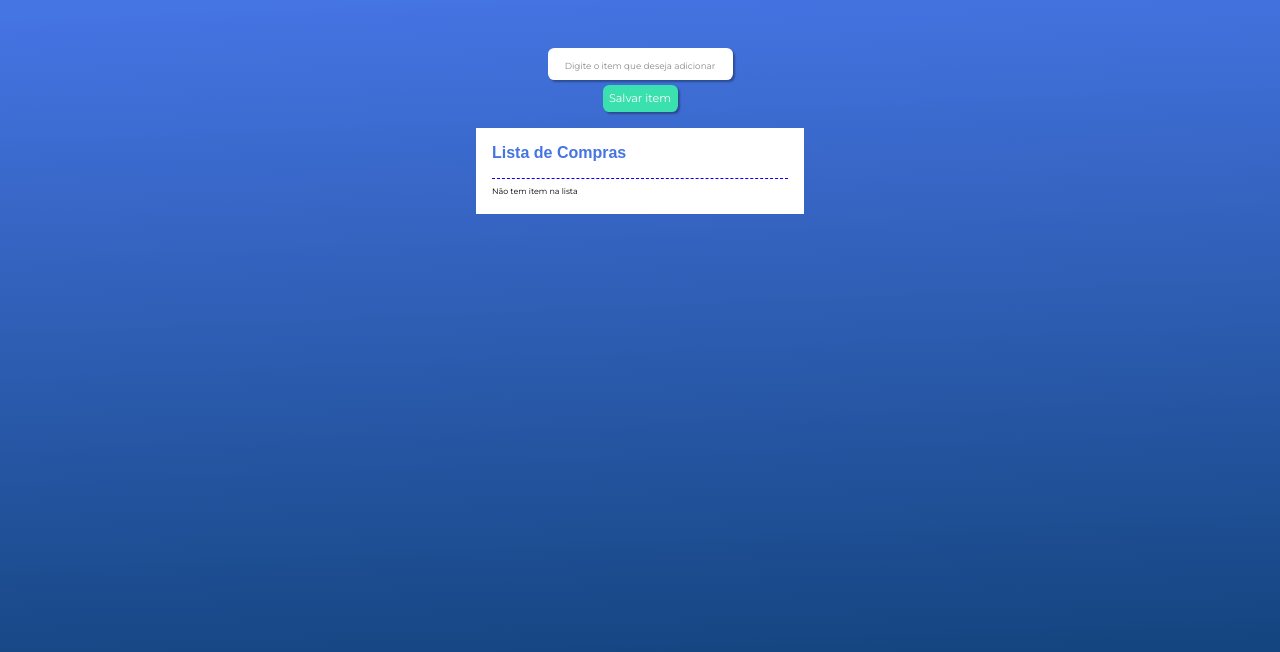
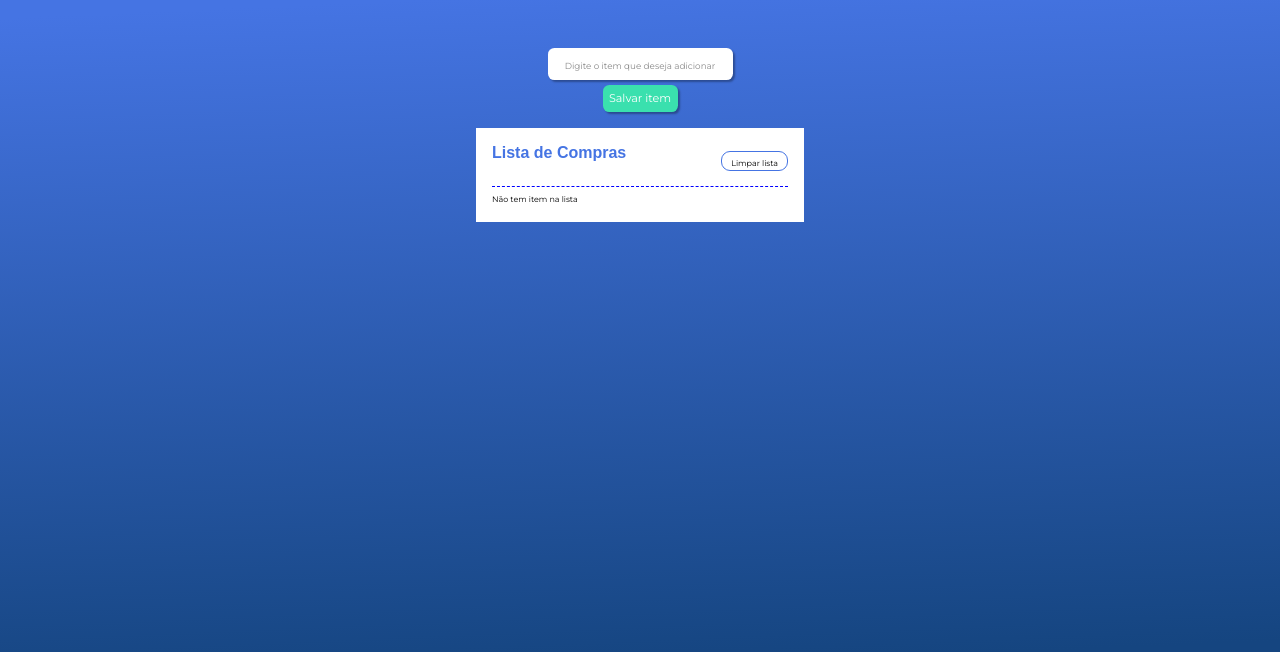
Before and after one commit to DouglasLopesS/life-cicle-angular-alura, an Angular app: page / in a window 1280 px wide. Shown: the top 652 px of the page. Built offline with nearby package versions, Linux system fonts and the light colour scheme; a web font is replaced by a local one.

Commit message:
alimentando a lista

```diff
--- a/src/app/app.component.css
+++ b/src/app/app.component.css
@@ -16,9 +16,7 @@
 }
 
 .lista h4 {
-  border-bottom: 1px solid blue;
   padding-bottom: 1rem;
-  border-style: none none dashed none;
   font-family: 'Mansalva', sans-serif;
   color: #4574E3;
 }
@@ -69,3 +67,19 @@ small {
 .line-through {
   text-decoration: line-through;
 }
+
+.header-lista {
+  align-items: center;
+  border-bottom: 1px solid blue;
+  border-style: none none dashed none;
+  display: flex;
+  justify-content: space-between;
+  padding-bottom: .5rem;
+}
+
+.btn-header {
+  background-color: transparent;
+  border: 1px #4574e3 solid;
+  padding: 1px 9px;
+  border-radius: 9px;
+}
--- a/src/app/app.component.html
+++ b/src/app/app.component.html
@@ -3,7 +3,10 @@
   </app-input>
   <div class="container">
     <div class="lista">
-      <h4 class="title-list">Lista de Compras</h4>
+      <div class="header-lista">
+        <h4 class="title-list">Lista de Compras</h4>
+        <button class="btn-header" (click)="limparLista()"><small>Limpar lista</small></button>
+      </div>
       <div *ngIf="listaDeCompra.length !== 0; else naoTemItem">
         <div *ngFor="let item of listaDeCompra">
           <app-item [item]="item"
--- a/src/app/app.component.ts
+++ b/src/app/app.component.ts
@@ -27,6 +27,10 @@ export class AppComponent implements OnInit, DoCheck {
     this.listaDeCompra.splice(index, 1);
   }
 
+  limparLista(){
+    this.listaDeCompra = [];
+  }
+
   ngDoCheck() {
     this.listaSerice.atualizarLocalStorage();
   }
```
